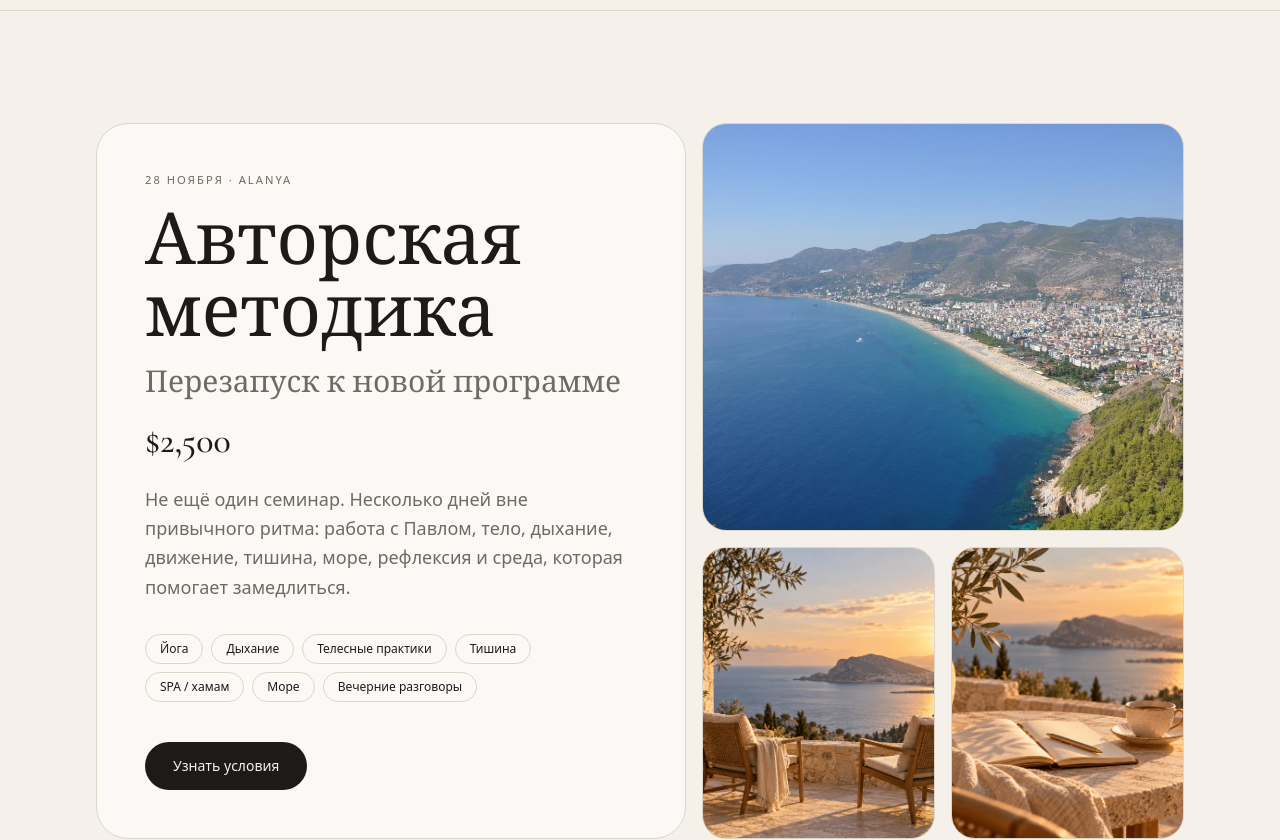
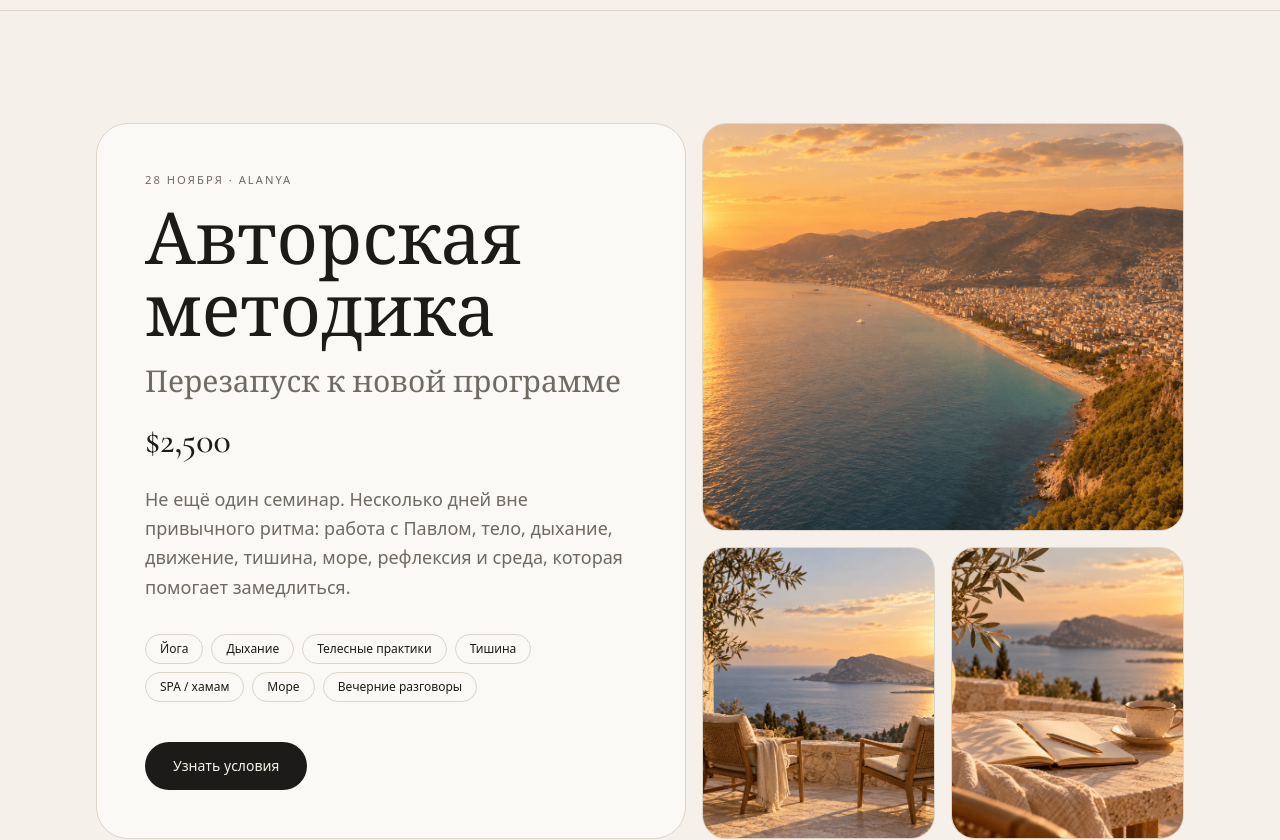
Before and after one commit to ayaz-js/culloyan, a React (Vite) app: page / in a window 1280 px wide. Shown: the part 3020-3860 px from the top of the page. Built offline with nearby package versions, Linux system fonts and the light colour scheme.

Commit message:
feat: update image

```diff
--- a/src/components/site/retreat.tsx
+++ b/src/components/site/retreat.tsx
@@ -37,7 +37,7 @@ export function Retreat() {
           <div className="grid grid-rows-[1.4fr_1fr] gap-4">
             <PhotoSlot className="min-h-72">
               <img
-                src="/images/retreat-sea.jpg"
+                src="/images/retreat-sea.png"
                 alt="Побережье Алании и пляж Клеопатры"
                 loading="lazy"
                 className="absolute object-cover w-full h-full"
```
Also changed, not shown: public/images/retreat-sea.png (added).
